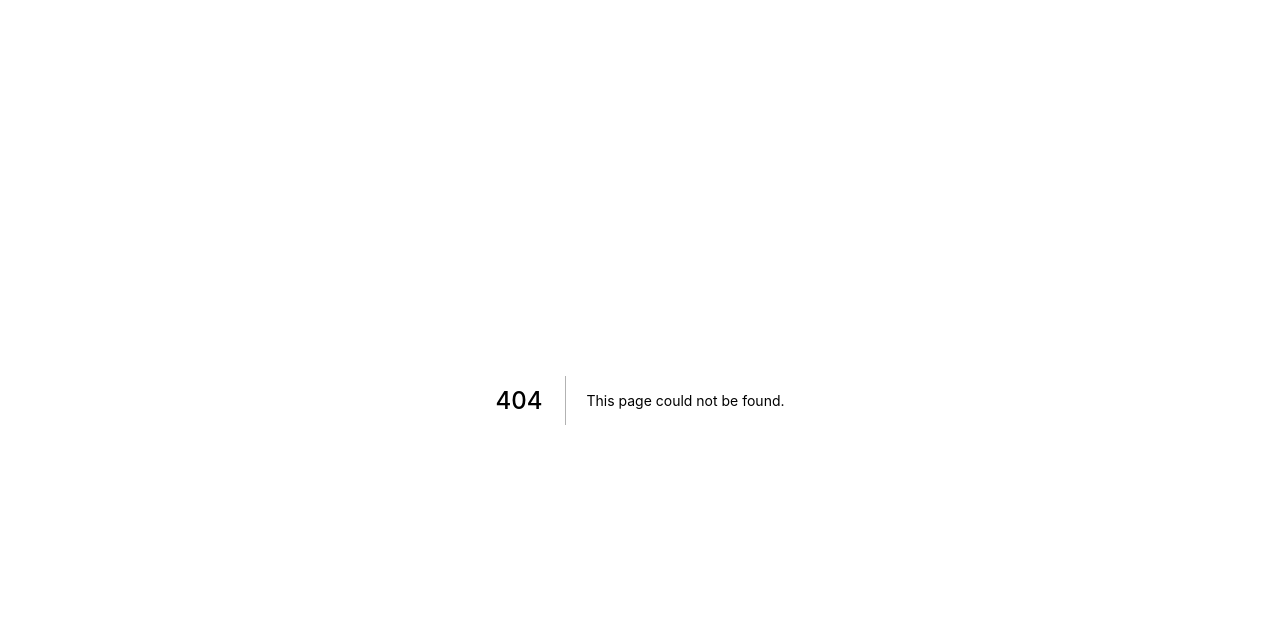
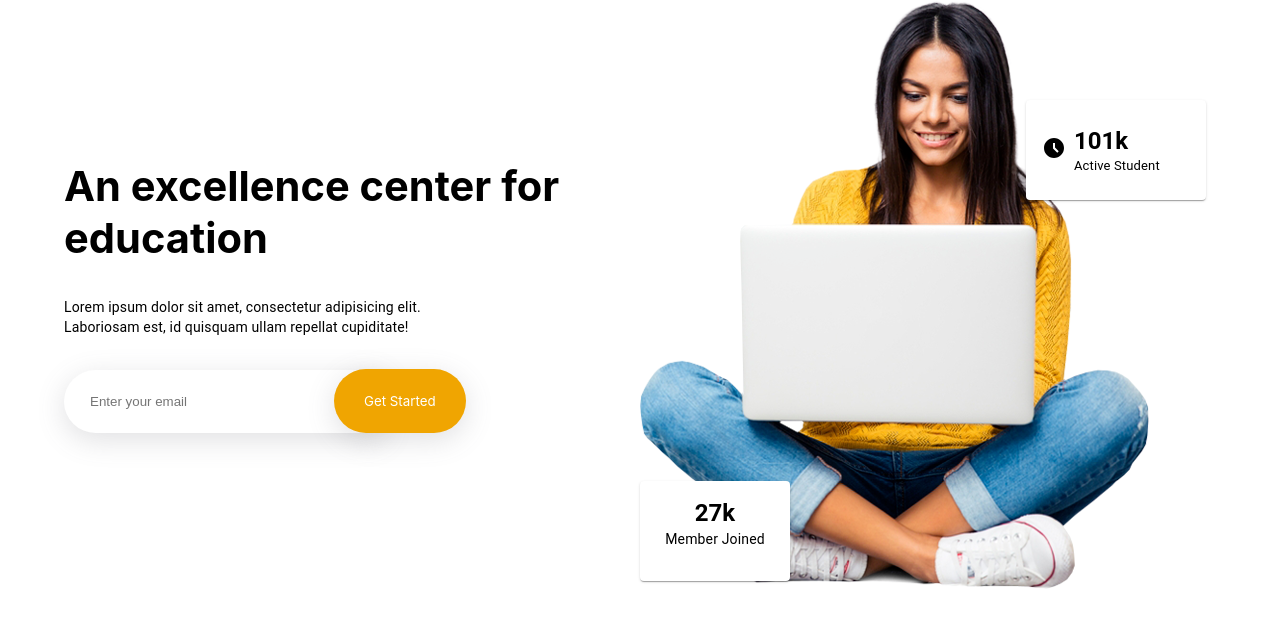
Before and after one commit to khan-shimul/besnik-nextjs, a Next.js app: page /home/banner in a window 1280 px wide. Before the commit this address had no page. Shown: the top 626 px of the page. Built offline with nearby package versions, Linux system fonts and the light colour scheme.

Commit message:
added banner

```diff
--- /dev/null
+++ b/pages/home/banner.js
@@ -0,0 +1,110 @@
+import { Container, Grid, Typography, useTheme } from "@mui/material";
+import Image from "next/image";
+import bannerImg from '../../images/banner/2.png'
+import Box from '@mui/material/Box';
+import { makeStyles } from '@mui/styles';
+import AccessTimeFilledIcon from '@mui/icons-material/AccessTimeFilled';
+
+const Banner = () => {
+    const theme = useTheme();
+    theme.typography.h3 = {
+        fontSize: '1.5rem',
+        '@media (min-width:600px)': {
+            fontSize: '0.5rem',
+        },
+        [theme.breakpoints.up('md')]: {
+            fontSize: '2.6rem',
+            lineHeight: '3.3rem'
+        },
+    };
+    const useStyles = makeStyles({
+        started: {
+            background: '#F0A501',
+            color: '#fff',
+            border: 'none',
+            padding: '24px 30px',
+            marginLeft: '-50px',
+            cursor: 'pointer',
+            borderRadius: '100px',
+            fontFamily: 'inherit',
+            boxShadow: `rgba(100, 100, 111, 0.2) 0px 7px 29px 0px`,
+            [theme.breakpoints.down('sm')]: {
+                padding: '18px 24px',
+                marginBottom: '20px'
+            }
+
+        },
+
+        startMail: {
+            [theme.breakpoints.up('sm')]: {
+                width: '320px',
+                border: 'none',
+                padding: '24px 26px',
+                outline: 'none',
+                borderTopLeftRadius: '100px',
+                borderBottomLeftRadius: '100px',
+                boxShadow: `rgba(100, 100, 111, 0.2) 0px 7px 29px 0px`
+            },
+            [theme.breakpoints.down('sm')]: {
+                width: '200px',
+                border: 'none',
+                padding: '18px 24px',
+                outline: 'none',
+                boxShadow: `rgba(100, 100, 111, 0.2) 0px 7px 29px 0px`,
+                borderTopLeftRadius: '100px',
+                borderBottomLeftRadius: '100px',
+            },
+        },
+        bnImg: {
+            // background: '#EBF6F5',
+            boxShadow: `rgba(0, 0, 0, 0.4) 0px 30px 90px`
+        }
+    })
+    const { started, startMail, bnImg } = useStyles();
+    return (
+        <Container>
+            <Grid container sx={{ alignItems: 'center' }}>
+                <Grid item xs={12} sm={12} md={6}>
+                    <Typography variant="h3">
+                        An excellence center for education
+                    </Typography>
+                    <Typography variant="body2" sx={{ width: '75%', my: 4 }}>
+                        Lorem ipsum dolor sit amet, consectetur adipisicing elit. Laboriosam est, id quisquam ullam repellat cupiditate!
+                    </Typography>
+
+                    <Box component="div">
+                        <input className={startMail} type="email" placeholder='Enter your email' required />
+                        <input className={started} type="submit" value="Get Started" />
+                    </Box>
+
+                </Grid>
+                <Grid sx={{ position: 'relative' }} item xs={12} sm={12} md={6}>
+                    <Image className={bnImg} src={bannerImg} alt="" />
+                    <Box sx={{ position: 'absolute', bottom: 12, width: 150, height: 100, background: '#fff', borderRadius: 1, boxShadow: 1, p: 2, textAlign: 'center' }}>
+                        <Typography variant="h5" sx={{ fontWeight: 600 }}>
+                            27k
+                        </Typography>
+                        <Typography variant="body2">
+                            Member Joined
+                        </Typography>
+                    </Box>
+                    <Box sx={{ position: 'absolute', top: 100, right: 10, width: 180, height: 100, background: '#fff', borderRadius: 1, boxShadow: 1, p: 2, display: 'flex', alignItems: 'center' }}>
+                        <Box sx={{ mr: 1 }}>
+                            <AccessTimeFilledIcon />
+                        </Box>
+                        <Box>
+                            <Typography variant="h5" sx={{ fontWeight: 600 }}>
+                                101k
+                            </Typography>
+                            <Typography variant="body2" sx={{ color: 'textSecondary', fontSize: 13 }}>
+                                Active Student
+                            </Typography>
+                        </Box>
+                    </Box>
+                </Grid>
+            </Grid>
+        </Container>
+    );
+}
+
+export default Banner;
--- a/pages/home/index.js
+++ b/pages/home/index.js
@@ -1,9 +1,11 @@
+import Banner from "./banner";
 import NavBar from "./navbar";
 
 const Landing = () => {
     return (
         <div>
             <NavBar />
+            <Banner />
         </div>
     );
 }
```
Also changed, not shown: images/banner/1.png (added), images/banner/2.png (added).
